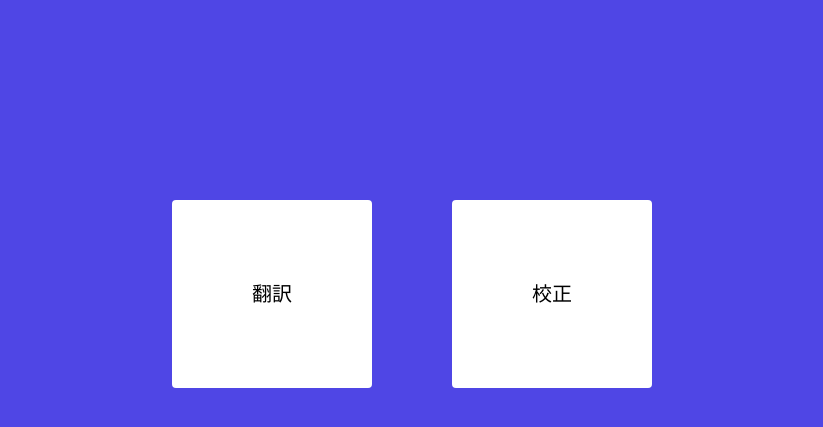
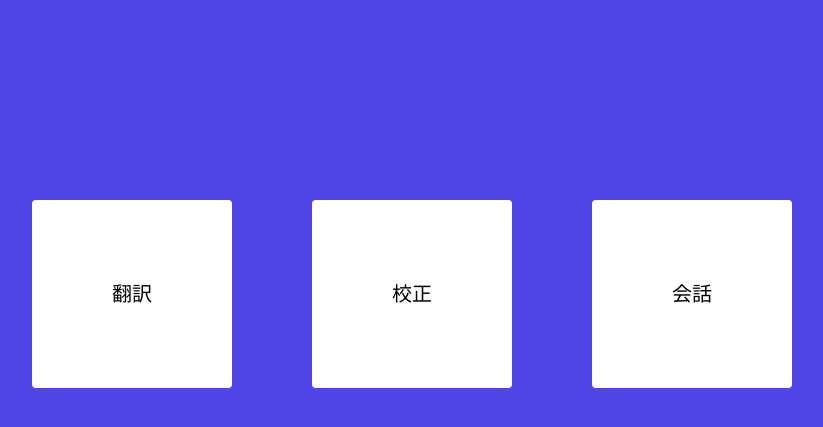
Before and after one commit to shi0n0/multi-translate-app, a Django app: page / in a window 1280 px wide. Shown: the part 76-503 px from the top of the page, without its empty margins (228-1051 px from the left). Run offline with Django 4.2, Linux system fonts and the light colour scheme; some libraries are stand-ins or nearby versions.

Commit message:
Talk page added

```diff
--- a/GPT_Translate/templates/top.html
+++ b/GPT_Translate/templates/top.html
@@ -38,6 +38,8 @@
     <div class="p-40 text-black flex justify-center">
       <a href="translation"><div class="bg-white p-20 m-10 rounded text-xl hover:bg-gray-100 active:bg-gray-200">翻訳</div></a>
       <a href="proofreading"><div class="bg-white p-20 m-10 rounded text-xl hover:bg-gray-100 active:bg-gray-200">校正</div></a>
+      <a href="talk"><div class="bg-white p-20 m-10 rounded text-xl hover:bg-gray-100 active:bg-gray-200">会話</div></a>
+
     </div>
   </main>
 
```
